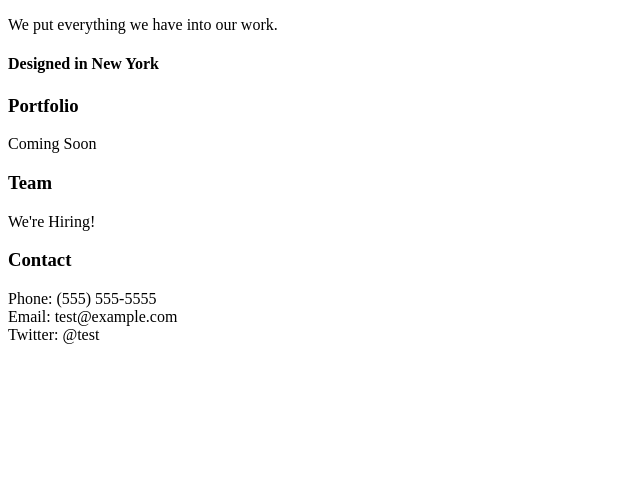
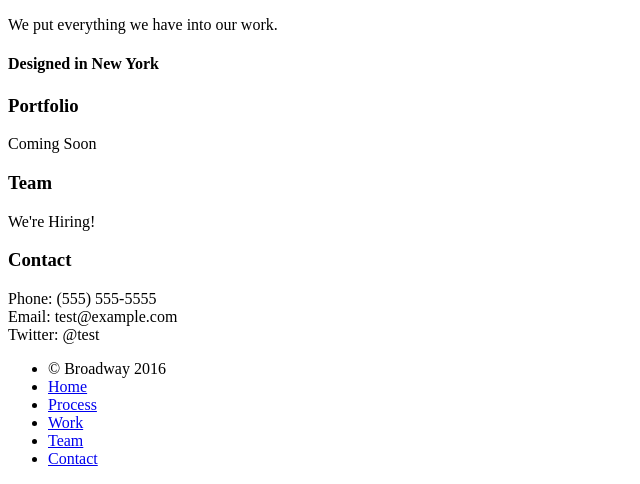
Before and after one commit to nirvin94/Broadway, a plain HTML site: page index.html in a window 1280 px wide. Shown: the part 1379-1863 px from the top of the page, without its empty margins (0-640 px from the left). Before the commit the page ends 1739 px from the top, so only its background shows below. Drawn offline with Linux system fonts and the light colour scheme.

Commit message:
finish content

```diff
--- a/index.html
+++ b/index.html
@@ -47,5 +47,18 @@
     <p>Phone: (555) 555-5555 <br>
     Email: test@example.com<br>
     Twitter: @test</p>
+    <!-- footer -->
+    <div id="footer">
+      <nav>
+        <ul>
+          <li>&#169 Broadway 2016</li>
+          <li><a href="#header">Home</a></li>
+          <li><a href="#process">Process</a></li>
+          <li><a href="#work">Work</a></li>
+          <li><a href="#team">Team</a></li>
+          <li><a href="#contact">Contact</a></li>
+        </ul>
+      </nav>
+    </div>
 </body>
 </html>
```
